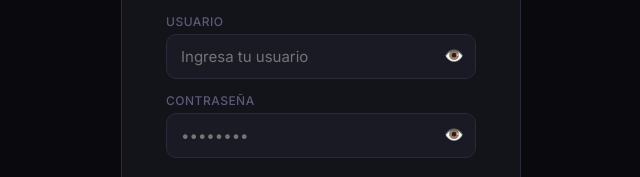
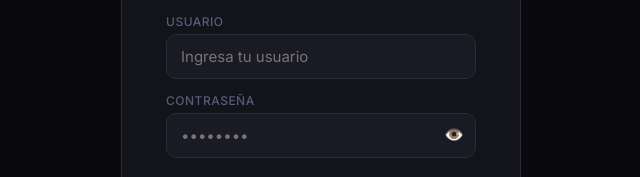
Before and after one commit to florbytestudio-cmd/Peter-bot, a website: page dashboard.html in a window 1280 px wide. Shown: the part 349-526 px from the top of the page, 319-959 px from the left. Drawn offline with nearby package versions, Linux system fonts and the light colour scheme.

Commit message:
Add files via upload

```diff
--- a/dashboard.html
+++ b/dashboard.html
@@ -182,10 +182,7 @@ tbody tr:hover td{background:var(--surface2)}
     <div class="login-sub">Asistente financiero de Peter</div>
     <div class="login-field">
       <label>USUARIO</label>
-      <div class="input-wrap">
-        <input type="text" id="loginUser" placeholder="Ingresa tu usuario" autocomplete="username">
-        <button class="show-btn" type="button" onclick="toggleShow('loginUser', this)" tabindex="-1">👁️</button>
-      </div>
+      <input type="text" id="loginUser" placeholder="Ingresa tu usuario" autocomplete="username" style="width:100%">
     </div>
     <div class="login-field">
       <label>CONTRASEÑA</label>
```
